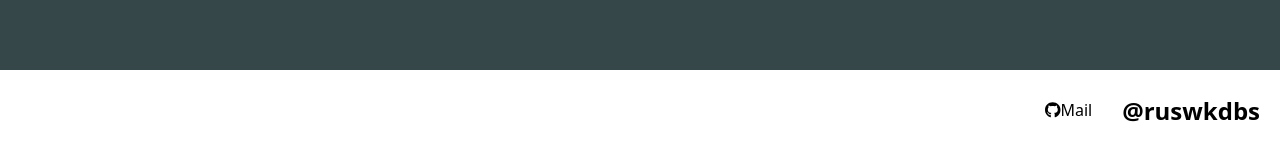
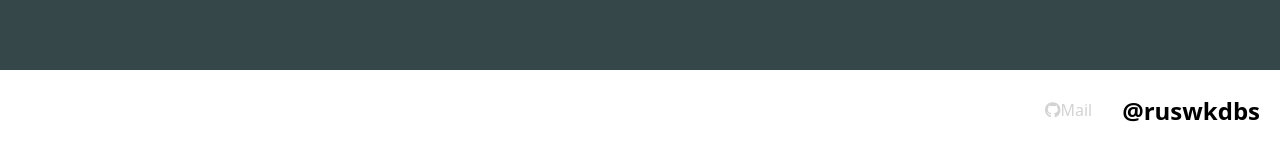
Before and after one commit to SugarSyrup/yourPalette, a React (Create React App) app: page / in a window 1280 px wide. Shown: the part 650-797 px from the top of the page. Built offline with nearby package versions, Linux system fonts and the light colour scheme.

Commit message:
수정 : footer theme 미적용 버그 수정

```diff
--- a/src/Components/Footer.tsx
+++ b/src/Components/Footer.tsx
@@ -9,7 +9,9 @@
     height:10vh;
     margin:0;
 
-    background-color: ligthgrey;
+    transition:0.5s;
+    background-color: ${(props) => props.theme.bgColor};
+    color: ${(props) => props.theme.textColorH};
 
     display:flex;
     justify-content:flex-end;
--- a/src/Components/Header.tsx
+++ b/src/Components/Header.tsx
@@ -11,6 +11,7 @@
     width:100vw;
     height:10vh;
     margin:0;
+    transition:0.5s;
     background-color: ${(props) => props.theme.bgColor};
     color: ${(props) => props.theme.textColorH};
 
```
